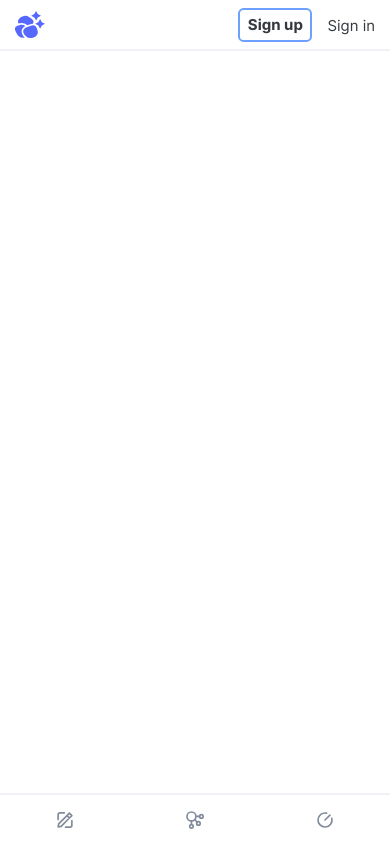
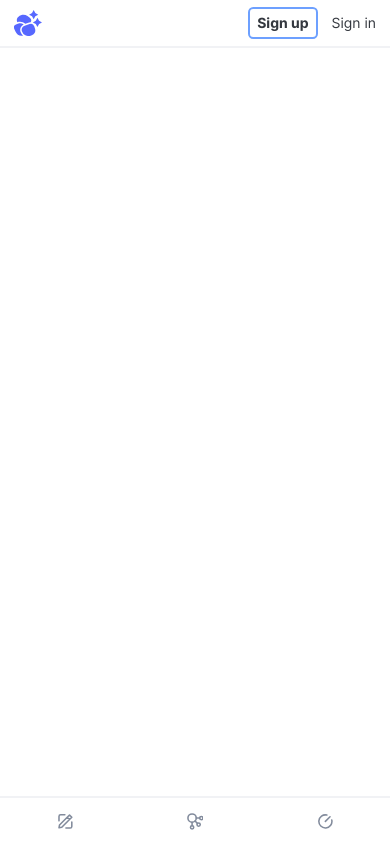
Before and after one commit to bradeneast/flintstone, a website: page public/index.html in a window 390 px wide. Drawn offline with Linux system fonts and the light colour scheme.

Commit message:
reduce font size on mobile

```diff
--- a/source/scss/main.scss
+++ b/source/scss/main.scss
@@ -139,6 +139,10 @@ html[dark] {
 }
 
 @media screen and (max-width: $mobile) {
+  :root {
+    font-size: 14px;
+  }
+
   desktop-only {
     display: none;
   }
```
Also changed, not shown: public/main.css.
